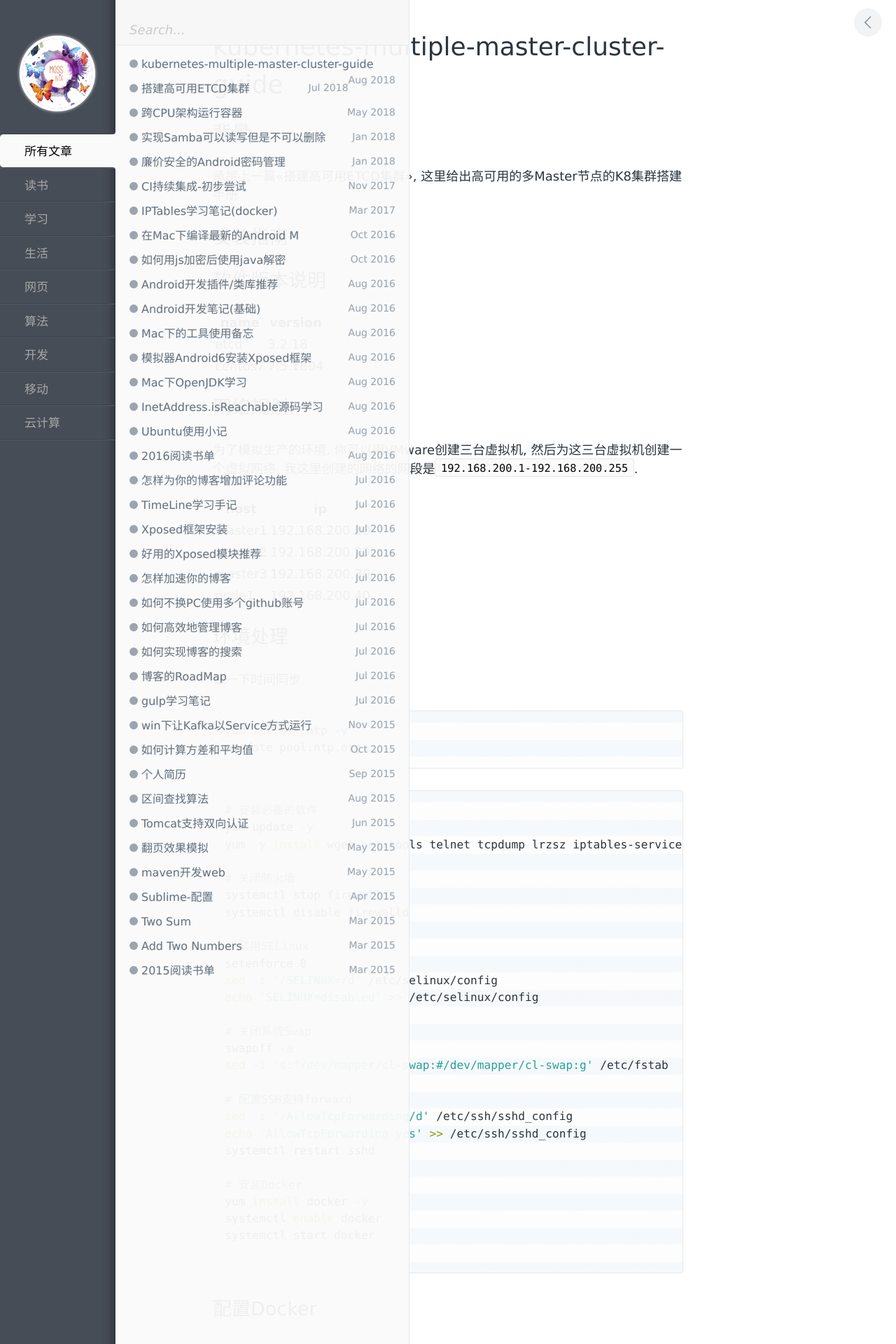
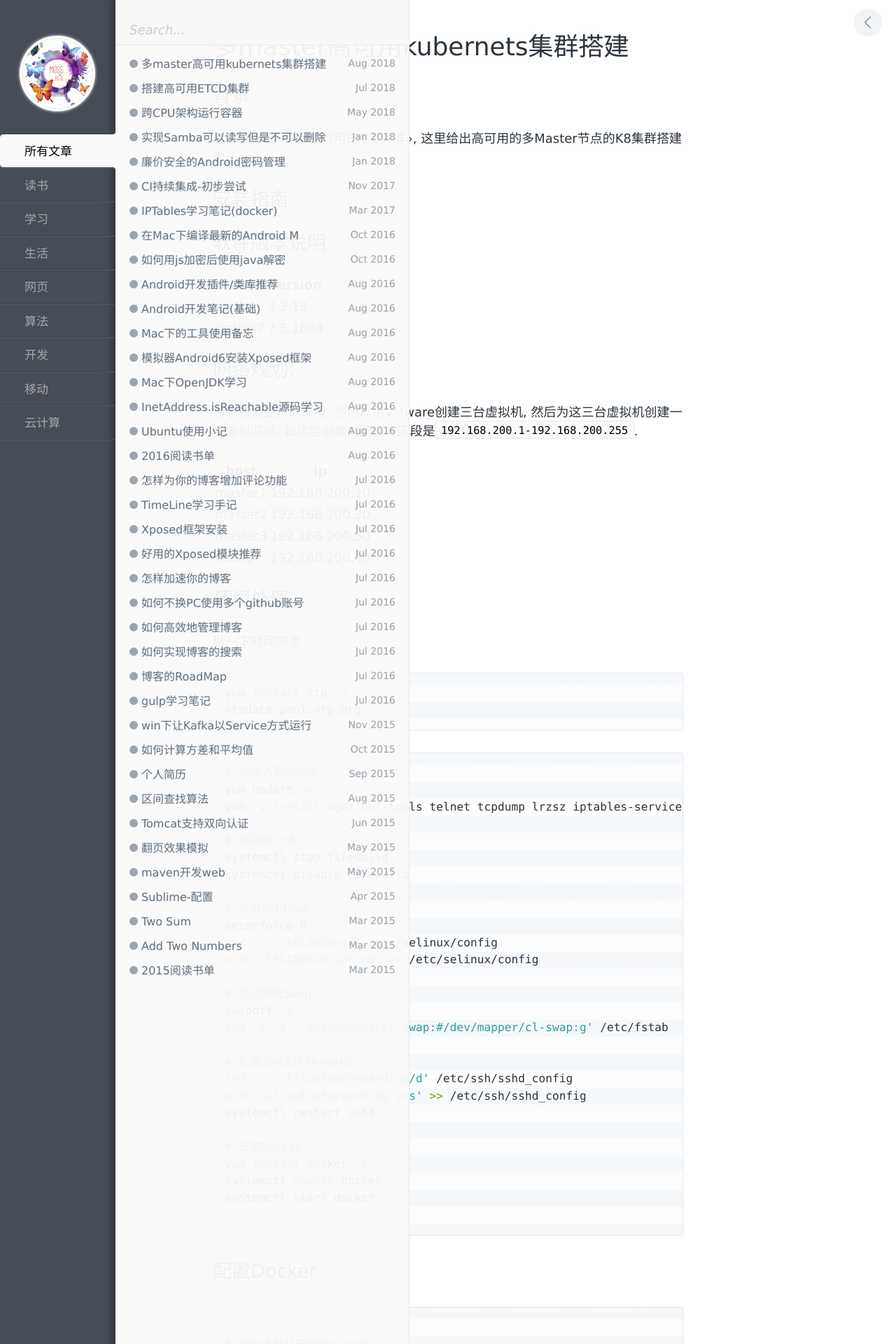
Before and after one commit to aiziyuer/aiziyuer.github.io, a Jekyll site: the page built from _posts/cloud/2018-08-04-kubernetesmultiplemasterclusterguide.markdown, in a window 1280 px wide. Shown: the top 1920 px of the page at 70% size. Built offline with Jekyll 4.4.1, drawn with Linux system fonts in a browser that asks for light colours.

Commit message:
修改文章名称

```diff
--- a/_posts/cloud/2018-08-04-kubernetesmultiplemasterclusterguide.markdown
+++ b/_posts/cloud/2018-08-04-kubernetesmultiplemasterclusterguide.markdown
@@ -1,6 +1,6 @@
 ---
 layout: post
-title: "kubernetes-multiple-master-cluster-guide"
+title: "多master高可用kubernets集群搭建"
 date: "2018-08-04 08:56:45 +0800"
 categories: [云计算]
 tags: [学习]
```
